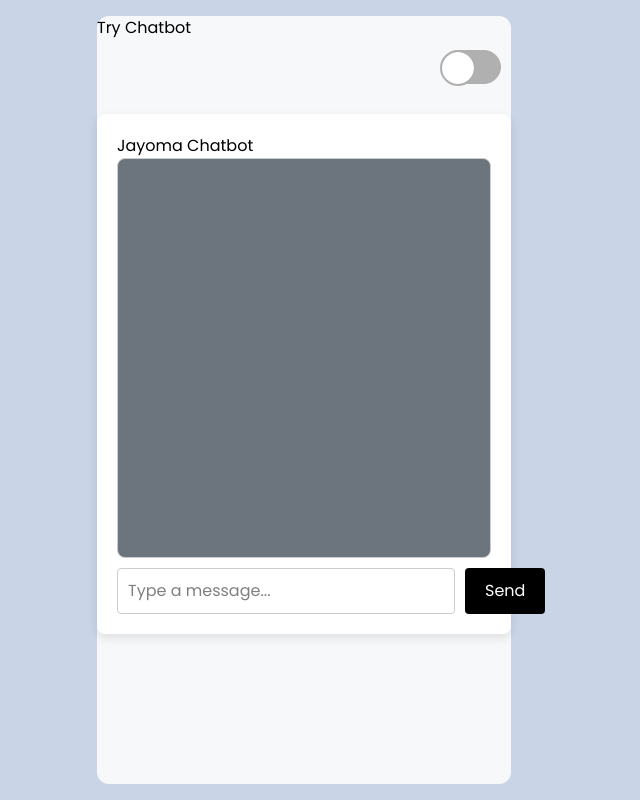
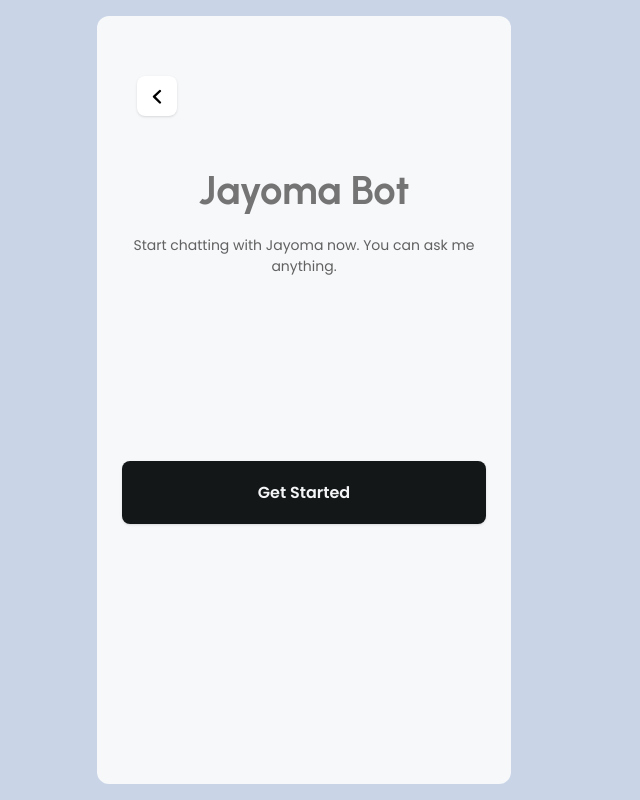
Before and after one commit to christiantriadataro/jayoma-bot-web-app, a React (Vite) app: page /chatbot in a window 1280 px wide. Shown: the whole page, without its empty margins (336-976 px from the left). Built offline with nearby package versions, Linux system fonts and the light colour scheme.

Commit message:
feat: ✨  implemented login register chatbot and home pages

```diff
--- a/src/pages/Chatbot.tsx
+++ b/src/pages/Chatbot.tsx
@@ -1,6 +1,7 @@
 import {FormEvent, useState} from 'react';
 import '../styles/Chat.css';
-import Header from "../components/layout/Header.tsx";
+import Back from "../components/single-components/Back.tsx";
+import CustomButton from "../components/single-components/CustomButton.tsx";
 
 interface IMessageProps {
     text: string;
@@ -26,36 +27,27 @@ const ChatBot = () => {
             ]);
         }, 1000);
 
-
         setInputValue('');
     };
 
     return (
-        <div>
-            <Header/>
-            <div className="chatbot-container">
-                <h2>Jayoma Chatbot</h2>
-                <div className="chatbot-messages">
-                    {messages.map((message, index) => (
-                        <div
-                            key={index}
-                            className={`message ${message.sender === 'user' ? 'user-message' : 'bot-message'}`}
-                        >
-                            {message.text}
-                        </div>
-                    ))}
+        <div className="relative flex flex-col px-[25px] w-full h-full items-center">
+            <Back cn="absolute top-15 left-10"/>
+            <div className="mb-5 mt-36 gap-10 flex flex-col justify-between items-center">
+
+                <div>
+                    <h1 className="font-urbanist text-[#757474] font-bold text-[40px] w-full text-center">Jayoma
+                        Bot</h1>
+
+                    <p className="mt-[15px]  text-[14px] text-center text-[#616161]">Start chatting with Jayoma
+                        now.
+                        You can ask me anything.</p>
                 </div>
-                <form onSubmit={handleSendMessage} className="chatbot-input-form">
-                    <input
-                        type="text"
-                        value={inputValue}
-                        onChange={(e) => setInputValue(e.target.value)}
-                        placeholder="Type a message..."
-                        required
-                    />
-                    <button type="submit">Send</button>
-                </form>
+                <CustomButton text="Get Started" variant="black" cn="mt-36"/>
+
             </div>
+
+
         </div>
     );
 };
--- a/src/pages/Home.tsx
+++ b/src/pages/Home.tsx
@@ -1,23 +1,26 @@
 import '../styles/Home.css';
 import '../styles/Header.css';
-import Header from "../components/layout/Header.tsx";
 import {useNavigate} from "react-router";
+import Logo from "../components/single-components/Logo.tsx";
 
 
 const Home = () => {
     const navigate = useNavigate();
 
     return (
-
-        <div className="container">
-            <Header/>
-            <div className="main-content">
-                <div className="home">
-                    <h1>Welcome to</h1>
-                    <h2>Jayoma Chatbot</h2>
-                    <button className="login" onClick={() => navigate('/login')}>Log in</button>
-                    <button className="signup" onClick={() => navigate('/register')}>Sign up</button>
-                </div>
+        <div className="flex flex-col px-[25px] w-full h-full justify-center items-center">
+            <Logo/>
+            <div className="font-urbanist text-[40px] mt-[29px] font-bold">
+                <h1>Welcome to</h1>
+                <h2>Jayoma bot</h2>
+            </div>
+            <div className="mt-[63px] w-full flex gap-[23px] flex-col">
+                <button className="w-full bg-black text-white h-[61px] rounded-4xl shadow"
+                        onClick={() => navigate('/login')}>Log in
+                </button>
+                <button className="w-full bg-[#E3E3E3] text-[#B1B1B1] h-[61px] rounded-4xl"
+                        onClick={() => navigate('/register')}>Sign up
+                </button>
             </div>
 
         </div>
--- a/src/pages/Login.tsx
+++ b/src/pages/Login.tsx
@@ -1,13 +1,38 @@
 import '../styles/Login.css';
-import Header from "../components/layout/Header.tsx";
-import LoginForm from "../components/login/LoginForm.tsx";
+import {useNavigate} from "react-router";
+import Back from "../components/single-components/Back.tsx";
+import CustomInput from "../components/single-components/CustomInput.tsx";
+import CustomButton from "../components/single-components/CustomButton.tsx";
 
 const Login = () => {
+    const navigate = useNavigate();
+
+    const handleForgotPassword = () => {
+        navigate('/forgot-password');
+    };
+
+    const handleWelcomeHome = () => {
+        navigate("/welcome-home")
+    }
+
+    const handleSignup = () => {
+        navigate('/register');
+    };
     return (
-        <div className="login-container">
-            <Header/>
-            <div className="login-content">
-                <LoginForm/>
+        <div className="relative flex flex-col px-[25px] w-full h-full items-center">
+            <Back cn="absolute top-15 left-10"/>
+            <div className="mb-5 mt-36">
+                <h1 className="font-semibold text-[38px]">Login Your Account</h1>
+                <div className="mt-[48px] gap-[20px] flex flex-col">
+                    <CustomInput placeholder="Enter Your Email"/>
+                    <CustomInput type="password" placeholder="Enter Your Password"/>
+                </div>
+                <p className="mt-[15px] font-medium text-[14px] text-right text-[#323142]"
+                   onClick={handleForgotPassword}>Forgot Password?</p>
+                <CustomButton text="Login" variant="black" cn="mt-3" onClick={handleWelcomeHome}/>
+                <p className="cursor-pointer text-[#ACADB9] text-center mt-[11px]">Create New Account?<span
+                    className="mt-[15px] text-[14px] text-right text-[#323142] font-bold" onClick={handleSignup}> Sign Up</span>
+                </p>
             </div>
 
         </div>
--- a/src/pages/Signup.tsx
+++ b/src/pages/Signup.tsx
@@ -1,15 +1,35 @@
 import "../styles/Signup.css"
-import SignupForm from "../components/signup/SignupForm.tsx";
-import Header from "../components/layout/Header.tsx";
+import Back from "../components/single-components/Back.tsx";
+import CustomInput from "../components/single-components/CustomInput.tsx";
+import CustomButton from "../components/single-components/CustomButton.tsx";
+import {useNavigate} from "react-router";
 
 const Signup = () => {
+    const navigate = useNavigate()
+    const handleHome = () => {
+        navigate('/home');
+    };
+    const handleLogin = () => {
+        navigate('/login');
+    };
+
     return (
-        <div className="signup-container">
-            <Header/>
-            <div className="signup-content">
-                <SignupForm/>
+        <div className="relative flex flex-col px-[25px] w-full h-full items-center">
+            <Back cn="absolute top-15 left-10"/>
+            <div className="mb-5 mt-36">
+                <h1 className="font-semibold text-[38px]">Create Your Account</h1>
+                <div className="mt-[48px] gap-[20px] flex flex-col">
+                    <CustomInput placeholder="Enter Full Name"/>
+                    <CustomInput placeholder="Enter Email"/>
+                    <CustomInput type="password" placeholder="Enter Password"/>
+                </div>
+                <CustomButton text="Register" variant="black" cn="mt-3" onClick={handleHome}/>
+                <p className="cursor-pointer text-[#ACADB9] text-center mt-[11px]" onClick={handleLogin}>Already have an
+                    account?<span
+                        className="mt-[15px] text-[14px] text-right text-[#323142] font-bold"
+                    > Login</span>
+                </p>
             </div>
-
         </div>
     );
 };
--- /dev/null
+++ b/src/pages/WelcomeHome.tsx
@@ -0,0 +1,55 @@
+import '../styles/Login.css';
+import {useNavigate} from "react-router";
+import Back from "../components/single-components/Back.tsx";
+import CustomButton from "../components/single-components/CustomButton.tsx";
+import HomeActiveIcon from "../assets/svg/HomeActiveIcon.svg"
+import CategoryIcon from '../assets/svg/CategoryIcon.svg'
+import UserProfile from "../assets/svg/UserProfile.svg"
+import UserPromptIcon from "../assets/svg/UserPromptIcon.svg"
+import Logo from "../components/single-components/Logo.tsx";
+
+const Login = () => {
+    const navigate = useNavigate();
+
+
+    const handleChatBot = () => {
+        navigate("/chatbot")
+    }
+
+
+    return (
+        <div className="relative flex flex-col px-[25px] w-full h-full items-center">
+            <Back cn="absolute top-15 left-10"/>
+            <div className="absolute bottom-0 flex flex-row h-[87px] w-full border border-[#DADADA]">
+                <div className="w-full h-full flex justify-center items-center">
+                    <img src={HomeActiveIcon} alt=""/>
+                </div>
+                <div className="w-full h-full flex justify-center items-center">
+                    <img src={CategoryIcon} alt=""/>
+                </div>
+                <div className="w-full h-full flex justify-center items-center">
+                    <img src={UserProfile} alt=""/>
+                </div>
+                <div className="w-full h-full flex justify-center items-center">
+                    <img src={UserPromptIcon} alt=""/>
+                </div>
+            </div>
+            <div className="mb-5 mt-36 gap-10 flex flex-col justify-between items-center">
+                <Logo/>
+                <div>
+                    <h1 className="font-urbanist font-bold text-[40px] w-full text-center">Welcome to Jayoma Bot</h1>
+
+                    <p className="mt-[15px]  text-[14px] text-center text-[#616161]">Start chatting with Jayoma
+                        now.
+                        You can ask me anything.</p>
+                </div>
+                <CustomButton text="Get Started" variant="black" cn="mt-36" onClick={handleChatBot}/>
+
+            </div>
+
+
+        </div>
+    );
+};
+
+export default Login;
```
